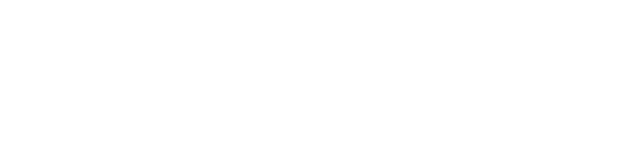
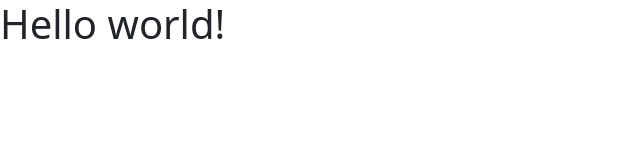
Before and after one commit to MarcoMazzeo01/vue-hello, a plain HTML site: page index.html in a window 1280 px wide. Shown: the whole page, without its empty margins (0-640 px from the left). Drawn offline with nearby package versions, Linux system fonts and the light colour scheme.

Commit message:
complete: printing msg inside h1 tag using data()

```diff
--- a/index.html
+++ b/index.html
@@ -24,6 +24,7 @@
 </head>
 <body>
 
+    <h1 id="hello">{{ msg }}</h1>
 
     <!-- bootstrap / javascript -->
     <script src="https://cdn.jsdelivr.net/npm/bootstrap@5.0.2/dist/js/bootstrap.bundle.min.js" integrity="sha384-MrcW6ZMFYlzcLA8Nl+NtUVF0sA7MsXsP1UyJoMp4YLEuNSfAP+JcXn/tWtIaxVXM" crossorigin="anonymous"></script>
--- a/js/main.js
+++ b/js/main.js
@@ -0,0 +1,12 @@
+const { createApp } = Vue
+console.log(Vue)
+
+const helloApp = createApp( {
+    data() {
+        return {
+            msg: "Hello world!"
+        }
+    }
+})
+
+helloApp.mount("#hello")
```
